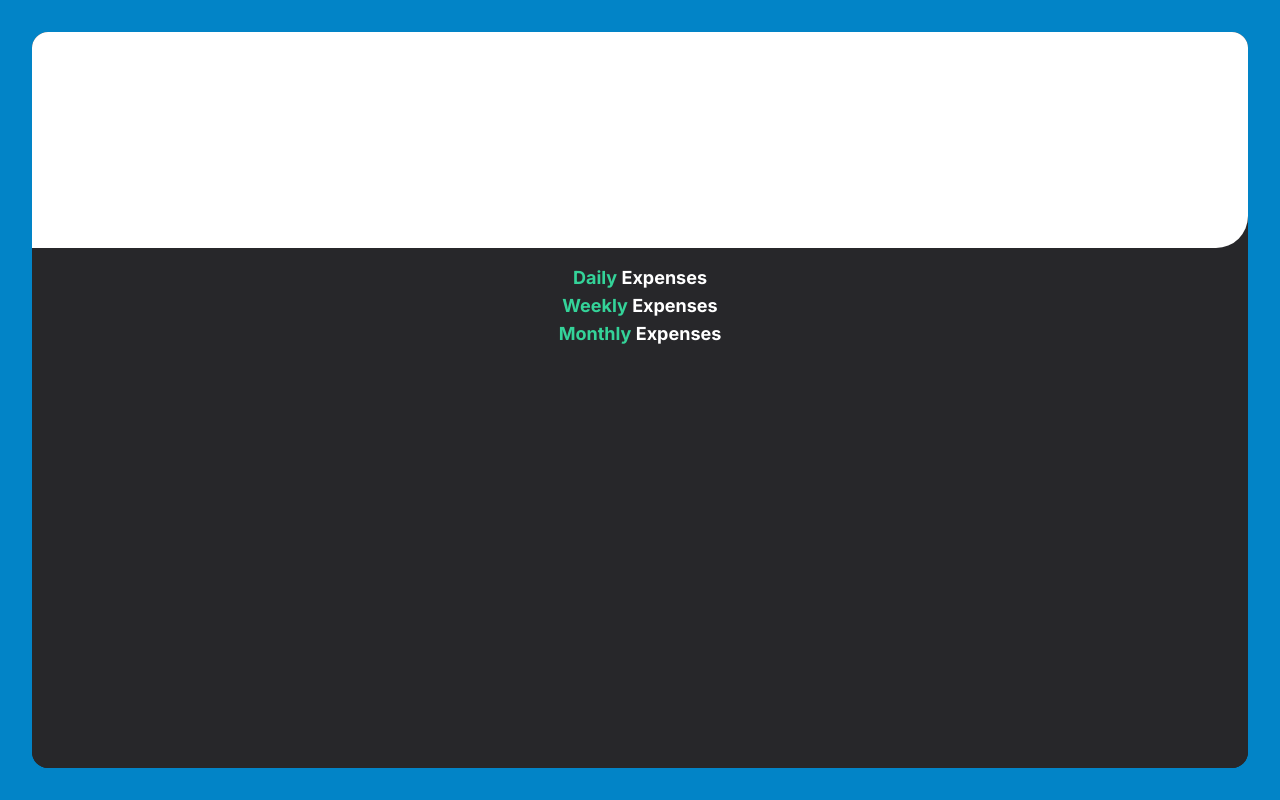
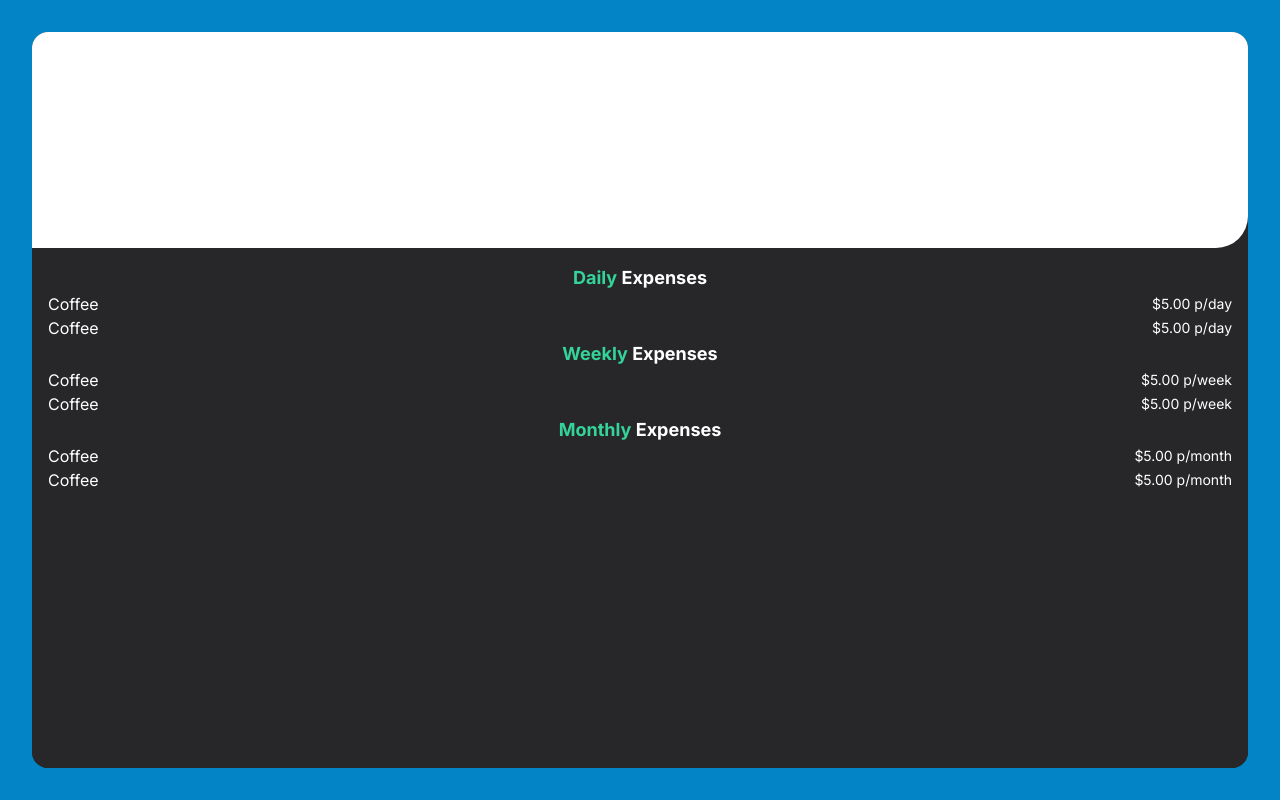
Before and after one commit to williamalowe/xpense, a Next.js app: page / in a window 1280 px wide. Built offline with nearby package versions, Linux system fonts and the light colour scheme.

Commit message:
feat: add expense-list component

```diff
--- a/src/components/expense-list.tsx
+++ b/src/components/expense-list.tsx
@@ -13,7 +13,26 @@ export default function ExpenseList({ title, expenses }: {
   return (
     <div>
       <h3 className="font-bold text-center text-lg"><span className="text-emerald-400">{title}</span> Expenses</h3>
-      <ul></ul>
+      <ul>
+        <li className="flex items-center gap-x-4">
+          <h5>Coffee</h5>
+          <p className="ml-auto text-sm">
+            $5.00
+            {
+              title === "Daily" ? " p/day" : title === "Weekly" ? " p/week" : " p/month"
+            }
+          </p>
+        </li>
+        <li className="flex items-center gap-x-4">
+          <h5>Coffee</h5>
+          <p className="ml-auto text-sm">
+            $5.00
+            {
+              title === "Daily" ? " p/day" : title === "Weekly" ? " p/week" : " p/month"
+            }
+          </p>
+        </li>
+      </ul>
     </div>
   )
 }
```
